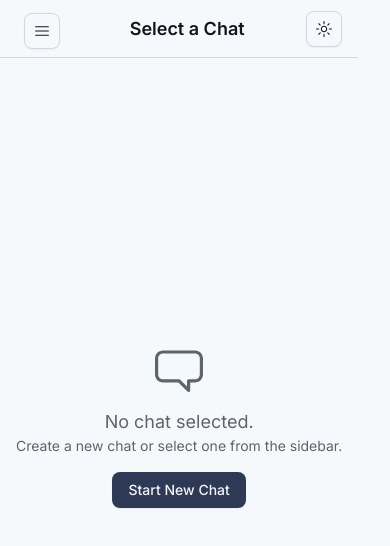
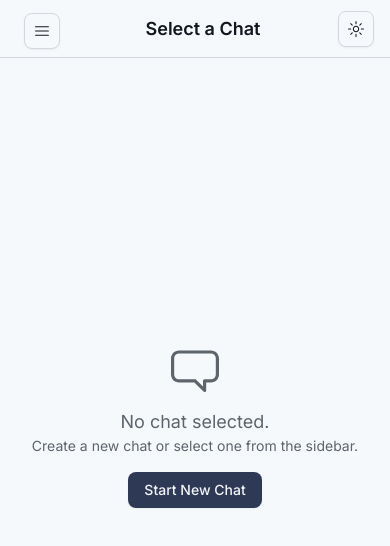
Before and after one commit to NishantJain951/chat-application, a Next.js app: page / in a window 390 px wide. Shown: the top 546 px of the page. Built offline with nearby package versions, Linux system fonts and the light colour scheme; no server answers.

Commit message:
width issue solve when position = fixed in css file for position of every element fixed

```diff
--- a/src/app/globals.css
+++ b/src/app/globals.css
@@ -146,13 +146,14 @@ code {
 }
 
 body {
-  overflow: hidden;
-  /* position: fixed; */
+  overflow: hidden !important;
+  width: 100% !important;
+  margin: 0 !important;
+  padding: 0 !important;
 }
 
 @media (max-width: 767px) {
   body {
-    position: fixed;
-    overflow: hidden !important;
+    position:fixed !important;
   }
 }
--- a/src/app/page.tsx
+++ b/src/app/page.tsx
@@ -64,7 +64,7 @@ export default function ChatPage() {
         <></>
       )}
       <main
-        className={`flex flex-col flex-1 h-[94%]! md:h-full! w-full overflow-hidden`}
+        className={`flex flex-col flex-1 h-[94%]! md:h-full! w-full! overflow-hidden`}
       >
         <header className="pl-4 pr-4 md:p-4 border-b flex justify-between items-center sticky top-0 bg-background/95 backdrop-blur-sm z-10">
           <div className="md:hidden">
```
